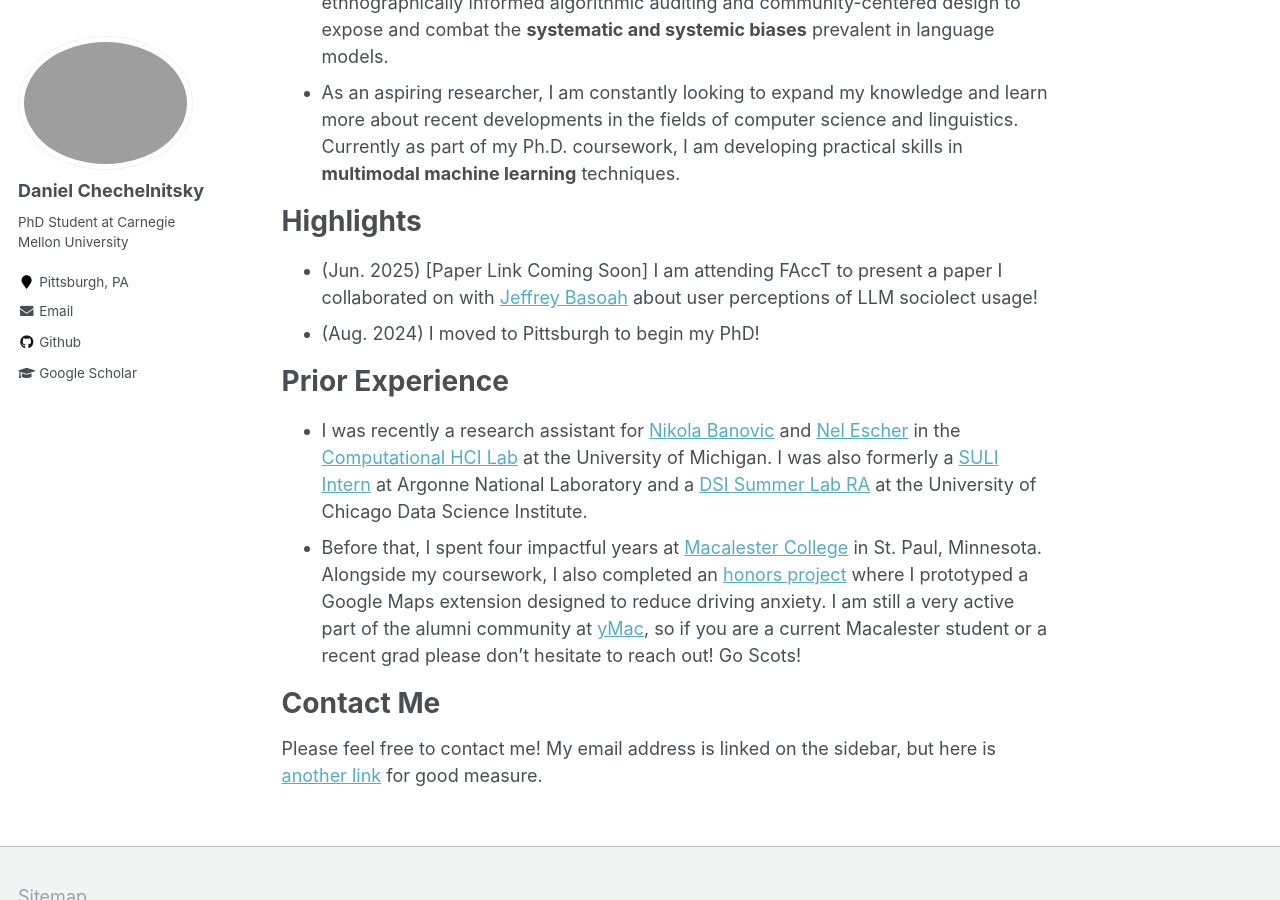
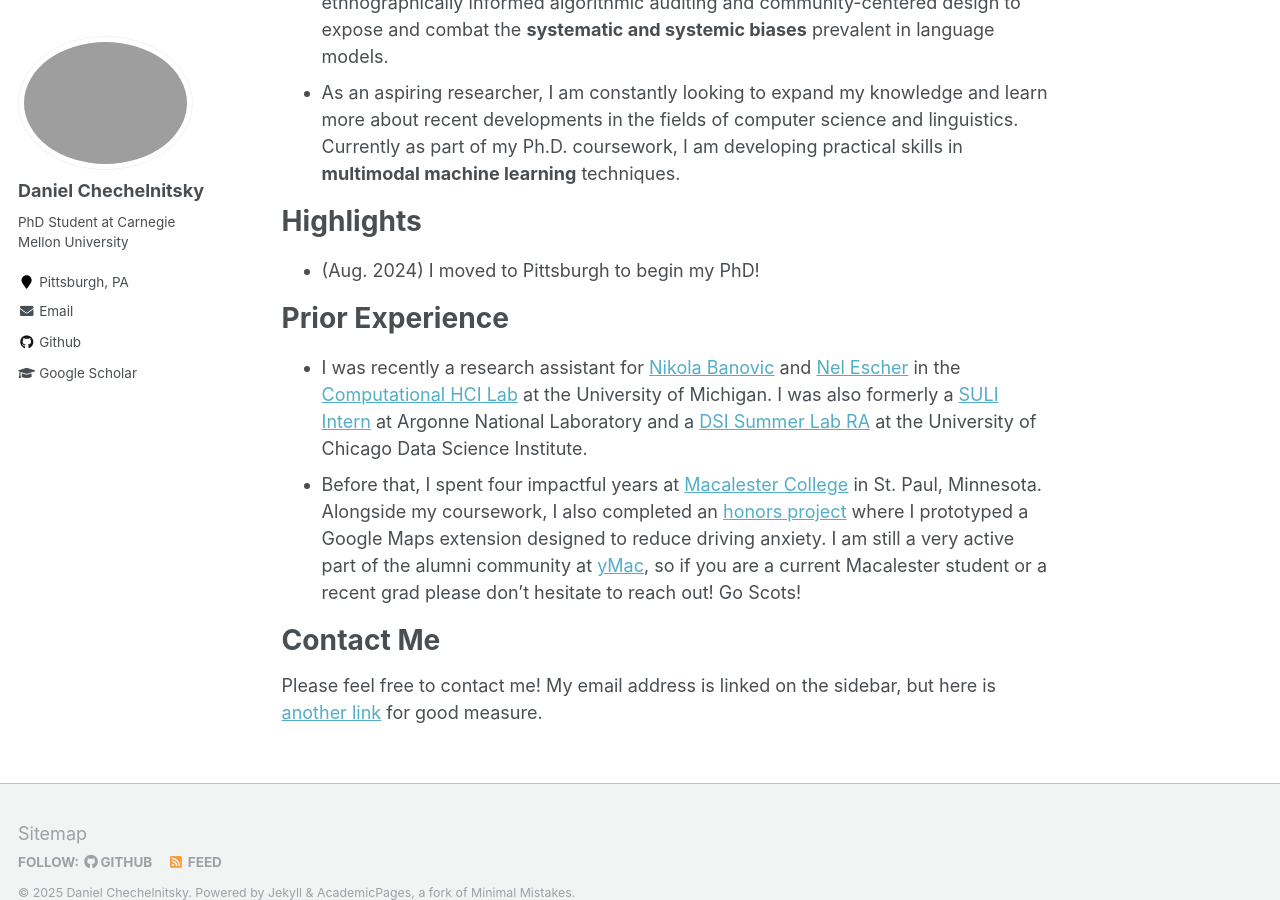
Before and after one commit to chechelnitskd/chechelnitskd.github.io, a Jekyll site: the page built from _pages/about.md, in a window 1280 px wide and 900 px high, scrolled down 624 px. Built offline with Jekyll 4.4.1, drawn with Linux system fonts in a browser that asks for light colours.

Commit message:
Update about.md

```diff
--- a/_pages/about.md
+++ b/_pages/about.md
@@ -20,7 +20,6 @@
 - As an aspiring researcher, I am constantly looking to expand my knowledge and learn more about recent developments in the fields of computer science and linguistics. Currently as part of my Ph.D. coursework, I am developing practical skills in **multimodal machine learning** techniques.
 
 # Highlights
-- (Jun. 2025) [Paper Link Coming Soon] I am attending FAccT to present a paper I collaborated on with [Jeffrey Basoah](https://jeffreybasoah.github.io/) about user perceptions of LLM sociolect usage!
 - (Aug. 2024) I moved to Pittsburgh to begin my PhD!
 
 # Prior Experience
```
